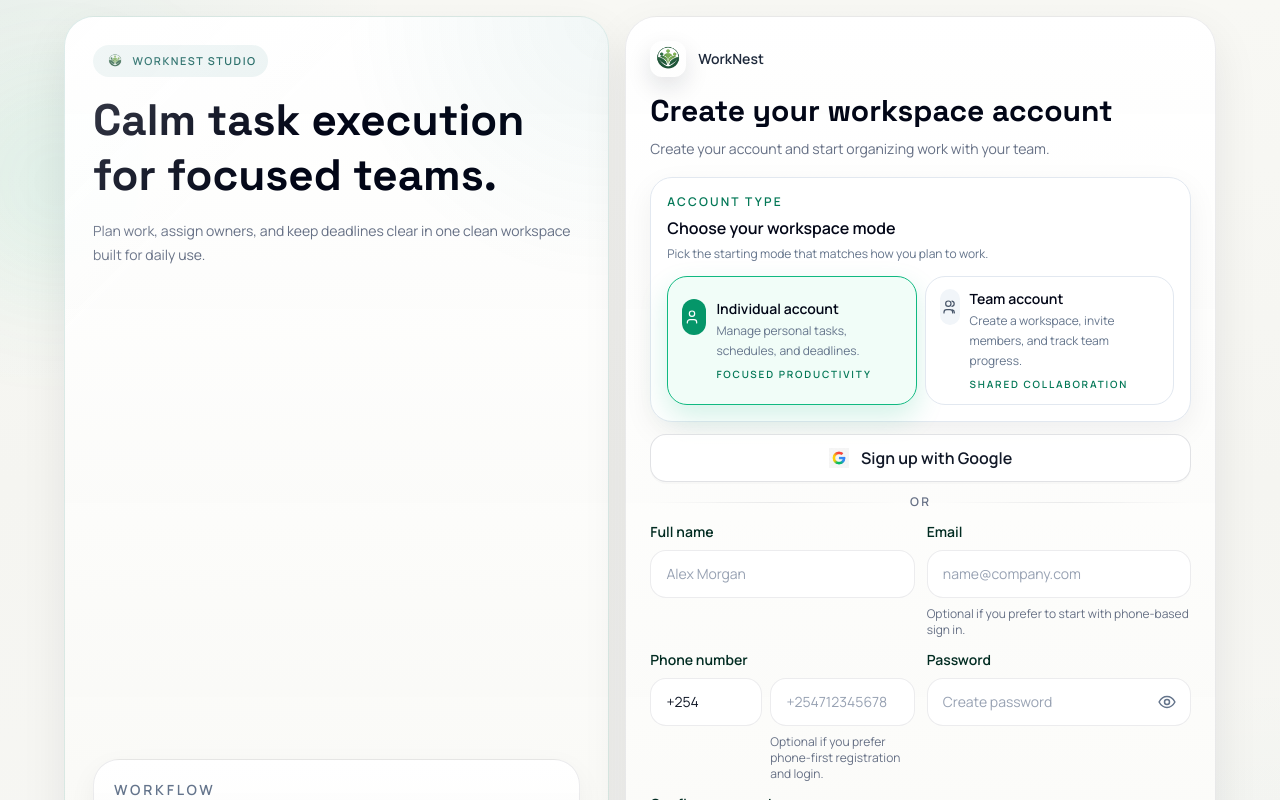
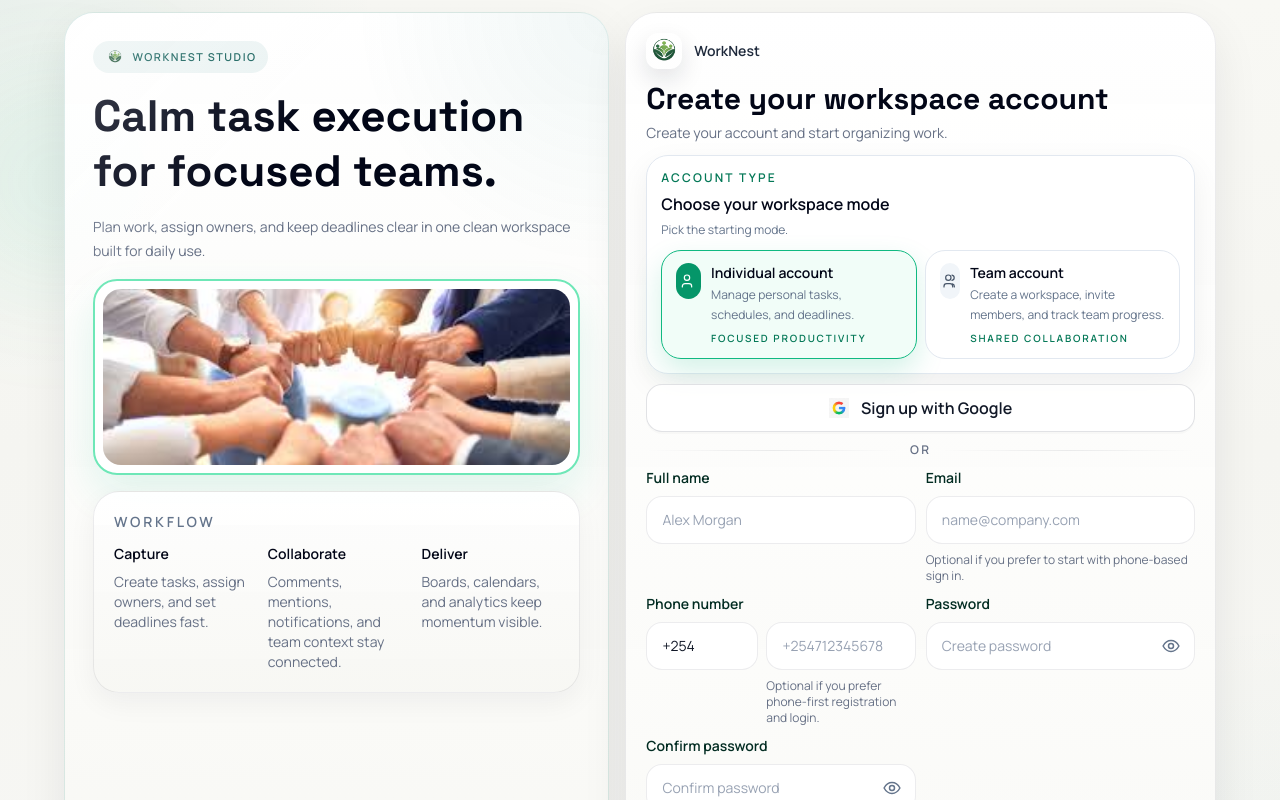
Before and after one commit to kipruto45/WorkNest, a React (Vite) app in the folder frontend/: page /register in a window 1280 px wide. Shown: the top 800 px of the page. Built offline with nearby package versions, Linux system fonts and the light colour scheme; no server answers.

Commit message:
feat: refresh auth pages with register preview

```diff
--- a/frontend/src/components/AuthShell.jsx
+++ b/frontend/src/components/AuthShell.jsx
@@ -1,14 +1,23 @@
 import AppLogo from './AppLogo'
 
-export default function AuthShell({ title, subtitle, footer, children, showPresentationSpotlight = true, compact = false }) {
+export default function AuthShell({
+  title,
+  subtitle,
+  footer,
+  children,
+  showPresentationSpotlight = true,
+  compact = false,
+  heroImageSrc = '',
+  heroImageAlt = '',
+}) {
   return (
-    <div className={`app-shell relative flex min-h-dvh items-center justify-center overflow-hidden px-4 ${compact ? 'py-3 lg:py-4' : 'py-4 lg:py-6'}`}>
+    <div className={`app-shell relative flex min-h-dvh items-center justify-center overflow-hidden px-4 ${compact ? 'py-2 lg:py-3' : 'py-4 lg:py-6'}`}>
       <div className="ambient-orb -left-12 top-24 h-48 w-48 bg-emerald-400/10" />
       <div className="ambient-orb right-0 top-8 h-60 w-60 bg-emerald-300/6" />
       <div className="ambient-orb bottom-8 left-1/3 h-40 w-40 bg-slate-300/8" />
 
       <div className={`relative grid w-full ${compact ? 'max-w-6xl gap-4 lg:grid-cols-[0.96fr,1.04fr]' : 'max-w-5xl gap-6 lg:grid-cols-[1.02fr,0.98fr]'}`}>
-        <div className={`hero-panel hidden flex-col justify-between lg:flex ${compact ? 'min-h-[420px]' : 'min-h-[460px]'}`}>
+        <div className={`hero-panel hidden flex-col lg:flex ${compact ? 'min-h-[420px] gap-4' : 'min-h-[460px] justify-between'}`}>
           <div>
             <div className="stat-chip inline-flex items-center gap-2">
               <img src="/logo_hd.png" alt="WorkNest logo" className="h-5 w-5 rounded-md object-cover" />
@@ -22,7 +31,17 @@ export default function AuthShell({ title, subtitle, footer, children, showPrese
             </p>
           </div>
 
-          <div className="grid gap-4">
+          {heroImageSrc ? (
+            <div className="overflow-hidden rounded-[24px] border-2 border-emerald-300 bg-white p-2 shadow-[0_18px_42px_rgba(16,185,129,0.12)]">
+              <img
+                src={heroImageSrc}
+                alt={heroImageAlt || 'Register preview'}
+                className="h-[176px] w-full rounded-[18px] object-cover"
+              />
+            </div>
+          ) : null}
+
+          <div className={`grid ${compact ? 'gap-3' : 'gap-4'}`}>
             {showPresentationSpotlight ? (
               <div className="spotlight-panel">
                 <div className="relative z-10">
@@ -55,18 +74,18 @@ export default function AuthShell({ title, subtitle, footer, children, showPrese
           </div>
         </div>
 
-        <div className={`page-shell fade-in w-full ${compact ? 'px-4 py-5 md:px-6 md:py-6' : 'px-5 py-6 md:px-7 md:py-7'}`}>
+        <div className={`page-shell fade-in w-full ${compact ? 'px-4 py-4 md:px-5 md:py-5' : 'px-5 py-6 md:px-7 md:py-7'}`}>
           <AppLogo
             to="/login"
             imageClassName="h-9 w-9"
             titleClassName="text-sm font-semibold text-slate-800"
           />
-          <div className={compact ? 'mt-4' : 'mt-6'}>
+          <div className={compact ? 'mt-3' : 'mt-6'}>
             <h2 className="font-display text-2xl font-bold text-slate-950 md:text-3xl">{title}</h2>
-            <p className="mt-2 text-sm leading-6 text-soft">{subtitle}</p>
+            <p className={`text-soft ${compact ? 'mt-1.5 text-sm leading-5' : 'mt-2 text-sm leading-6'}`}>{subtitle}</p>
           </div>
-          <div className={compact ? 'mt-4' : 'mt-6'}>{children}</div>
-          {footer ? <div className={`${compact ? 'mt-4' : 'mt-6'} text-sm text-soft`}>{footer}</div> : null}
+          <div className={compact ? 'mt-3' : 'mt-6'}>{children}</div>
+          {footer ? <div className={`${compact ? 'mt-3' : 'mt-6'} text-sm text-soft`}>{footer}</div> : null}
         </div>
       </div>
     </div>
--- a/frontend/src/pages/Login.jsx
+++ b/frontend/src/pages/Login.jsx
@@ -123,6 +123,9 @@ export default function Login() {
     <AuthShell
       title="Welcome back"
       subtitle="Sign in to continue to your tasks, teams, and recent activity."
+      showPresentationSpotlight={false}
+      heroImageSrc="/register.jpeg"
+      heroImageAlt="WorkNest workspace preview"
       footer={
         <p>
           New here?{' '}
--- a/frontend/src/pages/Register.jsx
+++ b/frontend/src/pages/Register.jsx
@@ -142,9 +142,11 @@ export default function Register() {
   return (
     <AuthShell
       title="Create your workspace account"
-      subtitle="Create your account and start organizing work with your team."
+      subtitle="Create your account and start organizing work."
       showPresentationSpotlight={false}
       compact
+      heroImageSrc="/register.jpeg"
+      heroImageAlt="WorkNest register preview"
       footer={
         <p>
           Already have an account?{' '}
@@ -157,16 +159,16 @@ export default function Register() {
         </p>
       }
     >
-      <form onSubmit={handleSubmit(onSubmit)} className="grid gap-3">
+      <form onSubmit={handleSubmit(onSubmit)} className="grid gap-2.5">
         <input type="hidden" {...register('account_type')} />
         {formError ? (
           <div className="rounded-2xl border border-red-200 bg-red-50 px-4 py-3 text-sm text-red-700">{formError}</div>
         ) : null}
-        <div className="rounded-[22px] border border-slate-200 bg-white p-4 shadow-[0_10px_30px_rgba(15,23,42,0.06)]">
+        <div className="rounded-[22px] border border-slate-200 bg-white p-3.5 shadow-[0_10px_30px_rgba(15,23,42,0.06)]">
           <p className="text-xs font-semibold uppercase tracking-[0.18em] text-emerald-700">Account type</p>
           <h3 className="mt-1.5 text-base font-semibold text-slate-950">Choose your workspace mode</h3>
-          <p className="mt-1 text-xs leading-5 text-slate-500">Pick the starting mode that matches how you plan to work.</p>
-          <div className="mt-3 grid gap-2 md:grid-cols-2">
+          <p className="mt-1 text-xs leading-5 text-slate-500">Pick the starting mode.</p>
+          <div className="mt-2.5 grid grid-cols-2 gap-2">
             <AccountTypeCard
               value="personal"
               selected={watch('account_type') === 'personal'}
@@ -212,13 +214,13 @@ export default function Register() {
           )}
         </button>
 
-        <div className="flex items-center gap-3">
+        <div className="flex items-center gap-2.5">
           <div className="soft-divider" />
           <span className="text-xs font-semibold uppercase tracking-[0.2em] text-soft">or</span>
           <div className="soft-divider" />
         </div>
 
-        <div className="grid gap-3 sm:grid-cols-2">
+        <div className="grid gap-2.5 sm:grid-cols-2">
           <div>
             <label className="mb-2 block text-sm font-semibold text-emerald-950">Full name</label>
             <input {...register('name')} className="input-field" placeholder="Alex Morgan" />
```
Also changed, not shown: frontend/public/register.jpeg (added).
